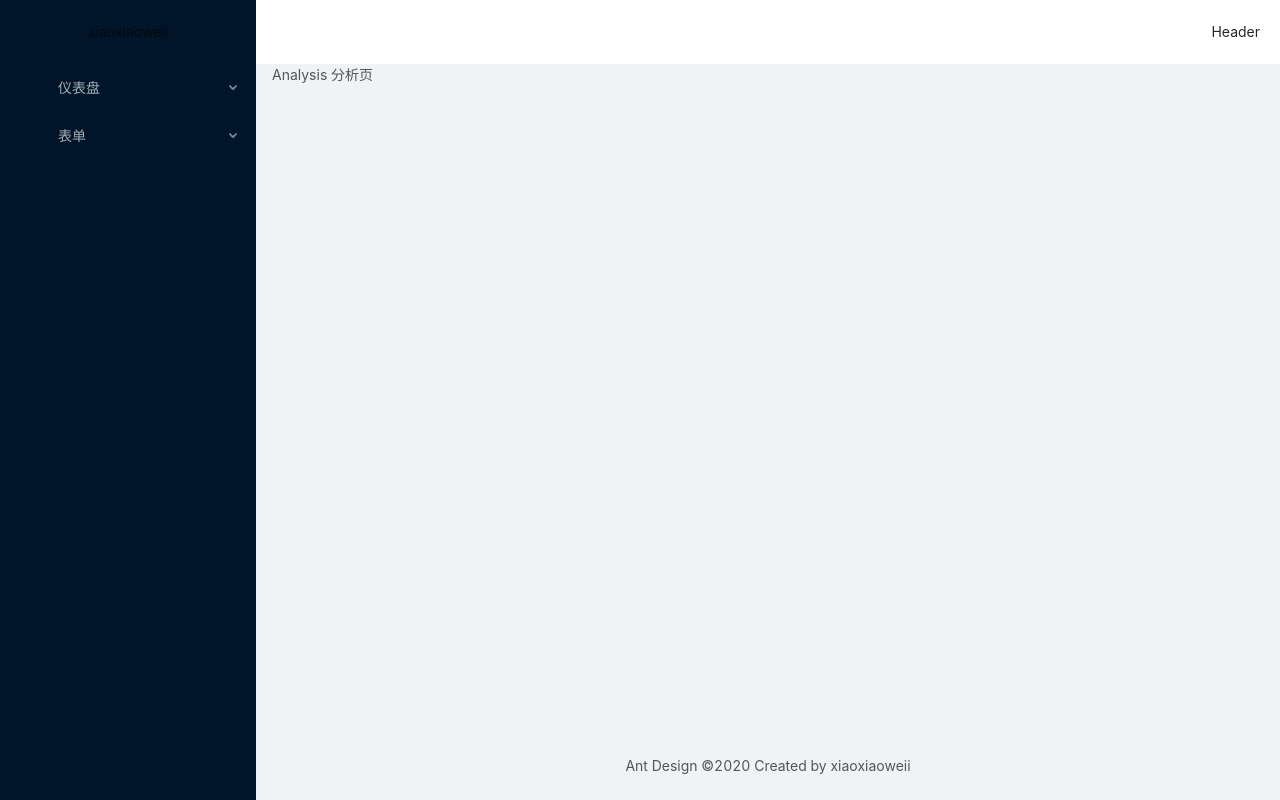
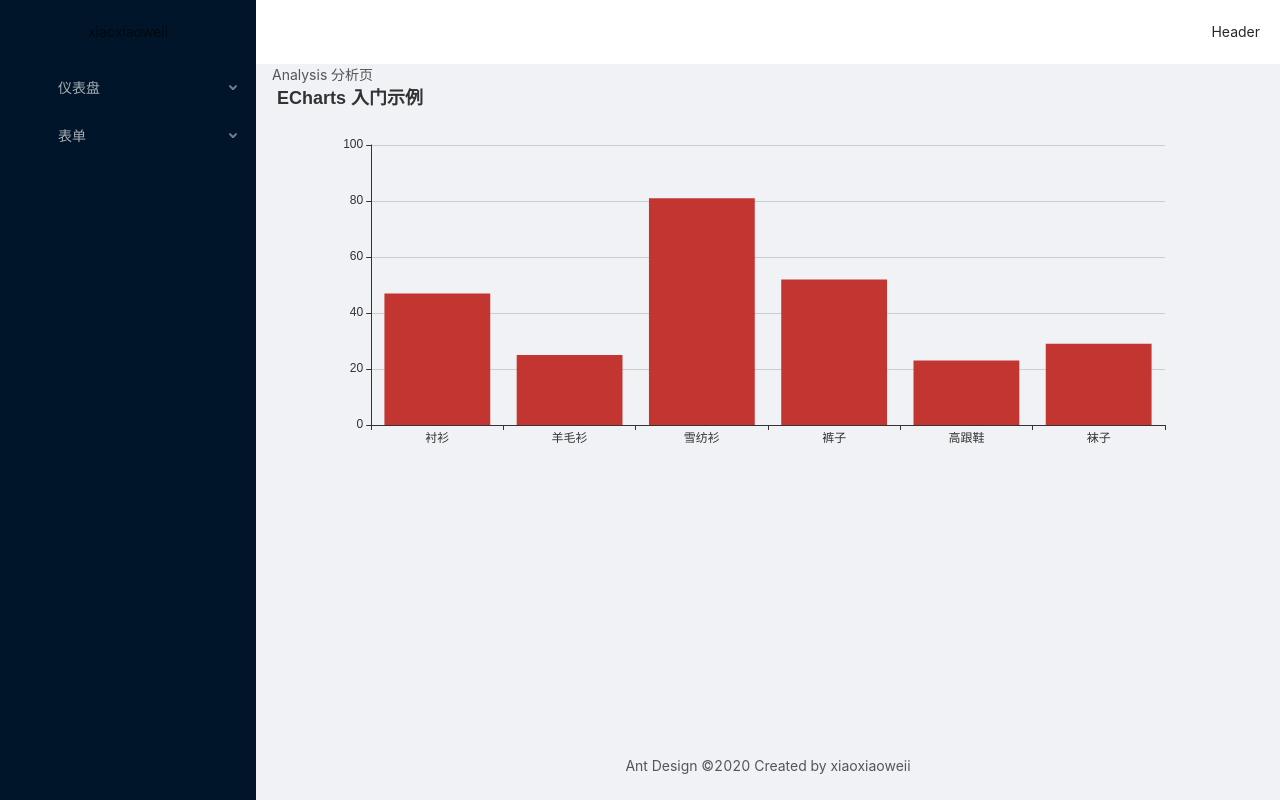
Before and after one commit to xiaoxiaoweii/ant-desigin-pro-vue, a Vue app: page /dashboard/analysis in a window 1280 px wide. Built offline with nearby package versions, Linux system fonts and the light colour scheme.

Commit message:
使用第三方图表Echarts

```diff
--- a/package.json
+++ b/package.json
@@ -11,8 +11,10 @@
   "dependencies": {
     "ant-design-vue": "^1.4.12",
     "core-js": "^3.6.4",
+    "echarts": "^4.7.0",
     "lodash": "^4.17.15",
     "moment": "^2.24.0",
+    "resize-detector": "^0.2.1",
     "vue": "^2.6.11",
     "vue-router": "^3.1.5",
     "vuex": "^3.1.2"
--- /dev/null
+++ b/src/components/Chart.vue
@@ -0,0 +1,55 @@
+<template>
+  <div ref="chartDom" style="height: 400px"></div>
+</template>
+<script>
+import echarts from "echarts";
+import debounce from "lodash/debounce";
+import { addListener, removeListener } from "resize-detector";
+export default {
+  props: {
+    option: {
+      type: Object,
+      default: () => {}
+    }
+  },
+  created() {
+    // resize防抖处理 防止一定时间内resize执行多次
+    this.resize = debounce(this.resize, 300);
+  },
+  watch: {
+    // 监听options
+    option(val) {
+      this.chart.setOption(val);
+    }
+    // 深度监听options
+    // options: {
+    //   handle(val) {
+    //     this.chart.setOption(val);
+    //   },
+    //   deep: true
+    // }
+  },
+  mounted() {
+    this.renderChart();
+    // 添加监听事件
+    addListener(this.$refs.chartDom, this.resize);
+  },
+  beforeDestroy() {
+    // 移除监听事件
+    removeListener(this.$refs.chartDom, this.resize);
+    this.chart.dispose();
+    this.chart = null;
+  },
+  methods: {
+    resize() {
+      console.log("resize");
+      this.chart.resize();
+    },
+    renderChart() {
+      // 基于准备好的dom，初始化echarts实例
+      this.chart = echarts.init(this.$refs.chartDom);
+      this.chart.setOption;
+    }
+  }
+};
+</script>
--- a/src/views/Dashboard/Analysis.vue
+++ b/src/views/Dashboard/Analysis.vue
@@ -1,9 +1,51 @@
 <template>
   <div>
     Analysis 分析页
+    <Chart :option="chartOption" style="height: 400px" />
   </div>
 </template>
 <script>
-export default {};
+import Chart from "../../components/Chart";
+import random from "lodash/random";
+export default {
+  data() {
+    return {
+      // 图标信息
+      chartOption: {
+        title: {
+          text: "ECharts 入门示例"
+        },
+        tooltip: {},
+        xAxis: {
+          data: ["衬衫", "羊毛衫", "雪纺衫", "裤子", "高跟鞋", "袜子"]
+        },
+        yAxis: {},
+        series: [
+          {
+            name: "销量",
+            type: "bar",
+            data: [5, 20, 36, 10, 10, 20]
+          }
+        ]
+      }
+    };
+  },
+  mounted() {
+    this.interval = setInterval(() => {
+      // echarts chartOption 赋予为100以内的随机数
+      this.chartOption.series[0].data = this.chartOption.series[0].data.map(
+        () => random(100)
+      );
+      this.chartOption = { ...this.chartOption };
+    }, 1500);
+  },
+  beforeDestroy() {
+    // 销毁interval
+    clearInterval(this.interval);
+  },
+  components: {
+    Chart
+  }
+};
 </script>
 <style scoped></style>
```
